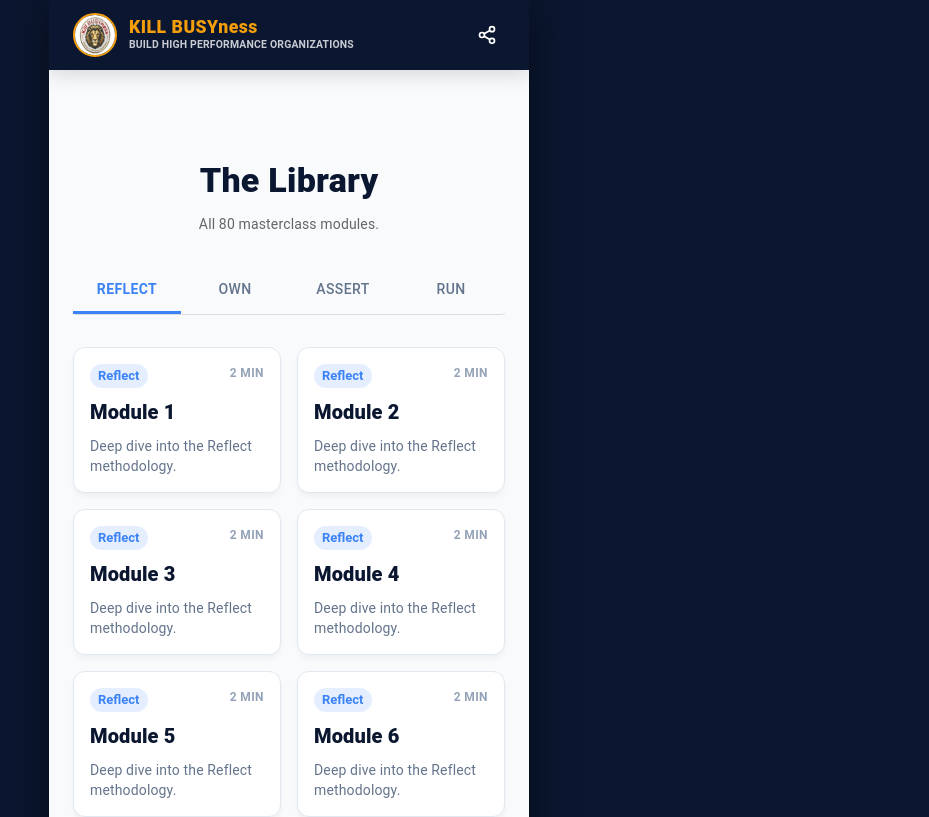
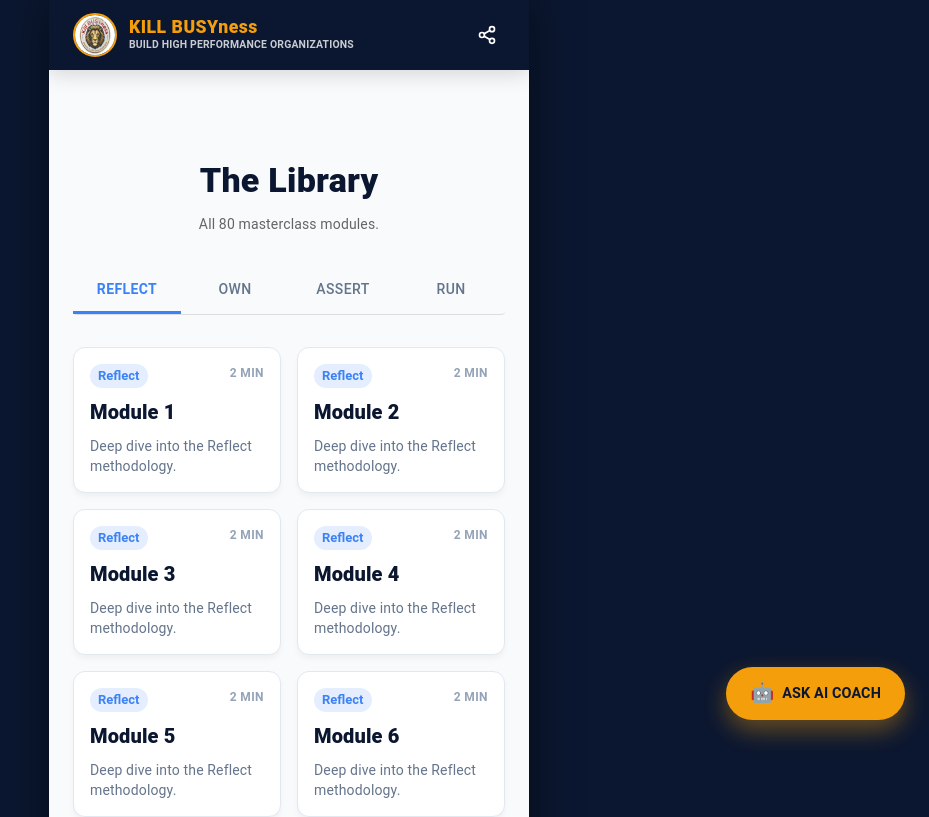
Before and after one commit to manojonkar/KILL-BUSYness-App, a Next.js app in the folder web/: page /library in a window 1280 px wide. Shown: the top 817 px of the page, without its empty margins (351-1280 px from the left). Built offline with nearby package versions, Linux system fonts and the light colour scheme.

Commit message:
feat: add highly-trained AI Coach with satisfaction feedback and email escalation

```diff
--- a/web/components/Layout.tsx
+++ b/web/components/Layout.tsx
@@ -120,6 +120,34 @@ export default function Layout({ children }: { children: React.ReactNode }) {
         onClose={() => setSnackbarOpen(false)}
         message="Link copied to clipboard!"
       />
+
+      {/* Global AI Coach Button */}
+      {router.pathname !== '/coach' && (
+        <Box
+          onClick={() => router.push('/coach')}
+          sx={{
+            position: 'fixed',
+            bottom: isModulePage ? 24 : 80,
+            right: 24,
+            bgcolor: '#f59e0b',
+            color: '#0b1730',
+            px: 3,
+            py: 1.5,
+            borderRadius: '50px',
+            display: 'flex',
+            alignItems: 'center',
+            gap: 1,
+            cursor: 'pointer',
+            boxShadow: '0 10px 25px rgba(245, 158, 11, 0.4)',
+            transition: 'transform 0.2s',
+            zIndex: 2000,
+            '&:hover': { transform: 'scale(1.05)' }
+          }}
+        >
+          <Typography sx={{ fontSize: '1.2rem' }}>🤖</Typography>
+          <Typography sx={{ fontWeight: 'bold', fontSize: '0.9rem' }}>ASK AI COACH</Typography>
+        </Box>
+      )}
     </Box>
   );
 }
--- a/web/package.json
+++ b/web/package.json
@@ -9,11 +9,13 @@
     "lint": "next lint"
   },
   "dependencies": {
+    "@ai-sdk/openai": "^4.0.74",
     "@emotion/react": "11.11.0",
     "@emotion/styled": "11.11.0",
     "@mui/icons-material": "^5.15.0",
     "@mui/material": "5.15.0",
     "@supabase/supabase-js": "2.38.0",
+    "ai": "^7.0.113",
     "next": "14.2.0",
     "next-pwa": "^5.6.0",
     "react": "18.2.0",
--- a/web/pages/api/coach/index.ts
+++ b/web/pages/api/coach/index.ts
@@ -1,40 +1,53 @@
-import type { NextRequest } from 'next/server';
+import { streamText, Message } from 'ai';
+import { openai } from '@ai-sdk/openai';
+import allModules from '../../../public/data/all_modules.json';
 
 export const config = {
   runtime: 'edge',
 };
 
-export default async function handler(req: NextRequest) {
+export default async function handler(req: Request) {
   if (req.method !== 'POST') {
     return new Response('Method Not Allowed', { status: 405 });
   }
 
+  if (!process.env.OPENAI_API_KEY) {
+    return new Response('Missing OpenAI API Key in server configuration.', { status: 500 });
+  }
+
   try {
-    const body = await req.json();
-    const messages = body.messages || [];
+    const { messages }: { messages: Message[] } = await req.json();
 
-    const encoder = new TextEncoder();
-    const stream = new ReadableStream({
-      async start(controller) {
-        const reply = "Hello! I am Manoj Onkar's AI coach. I'm currently running in a mocked streaming mode. Soon, I'll be connected to a real Knowledge Base to help you overcome busyness and focus on what truly matters!";
-        const chunks = reply.split(' ');
+    // Compile the book into a dense knowledge base string
+    // Format: Module [ID]: [Title] - [Content]
+    const bookKnowledge = allModules.map((m: any) =>
+      `Module ${m.linear_id} (Chapter: ${m.chapter}): ${m.title}\n${m.core_lesson}`
+    ).join('\n\n---\n\n');
 
-        for (const chunk of chunks) {
-          controller.enqueue(encoder.encode(chunk + ' '));
-          // Mock streaming delay
-          await new Promise((resolve) => setTimeout(resolve, 100));
-        }
-        controller.close();
-      },
+    const systemPrompt = `You are Manoj Onkar's rigorous AI Coach, exclusively trained on the book "KILL BUSYness".
+Your job is to answer the user's questions strictly based on the book text provided below.
+
+CRITICAL INSTRUCTIONS:
+1. Always base your answers directly on the book's concepts, frameworks (like ROAR), and tone.
+2. At the end of EVERY answer, you MUST tell the reader exactly where to find this information in the app. Format this citation EXACTLY like this:
+   "Read more in Chapter: [Chapter Name] (Module [Module Number])."
+3. If the user asks something outside the scope of the book, gently guide them back to KILL BUSYness principles.
+4. Keep answers concise, highly impactful, and action-oriented.
+
+--- BEGIN BOOK KNOWLEDGE BASE ---
+${bookKnowledge}
+--- END BOOK KNOWLEDGE BASE ---`;
+
+    const result = await streamText({
+      model: openai('gpt-4o-mini'),
+      system: systemPrompt,
+      messages,
+      temperature: 0.3,
     });
 
-    return new Response(stream, {
-      headers: {
-        'Content-Type': 'text/plain; charset=utf-8',
-        'Transfer-Encoding': 'chunked',
-      },
-    });
+    return result.toDataStreamResponse();
   } catch (error) {
+    console.error('AI Coach Error:', error);
     return new Response(JSON.stringify({ error: 'Internal Server Error' }), {
       status: 500,
       headers: { 'Content-Type': 'application/json' }
```
Also changed, not shown: web/pages/coach.tsx (added, +146 -0 lines), 1 other file (tests, documents, lock files or other folders).
